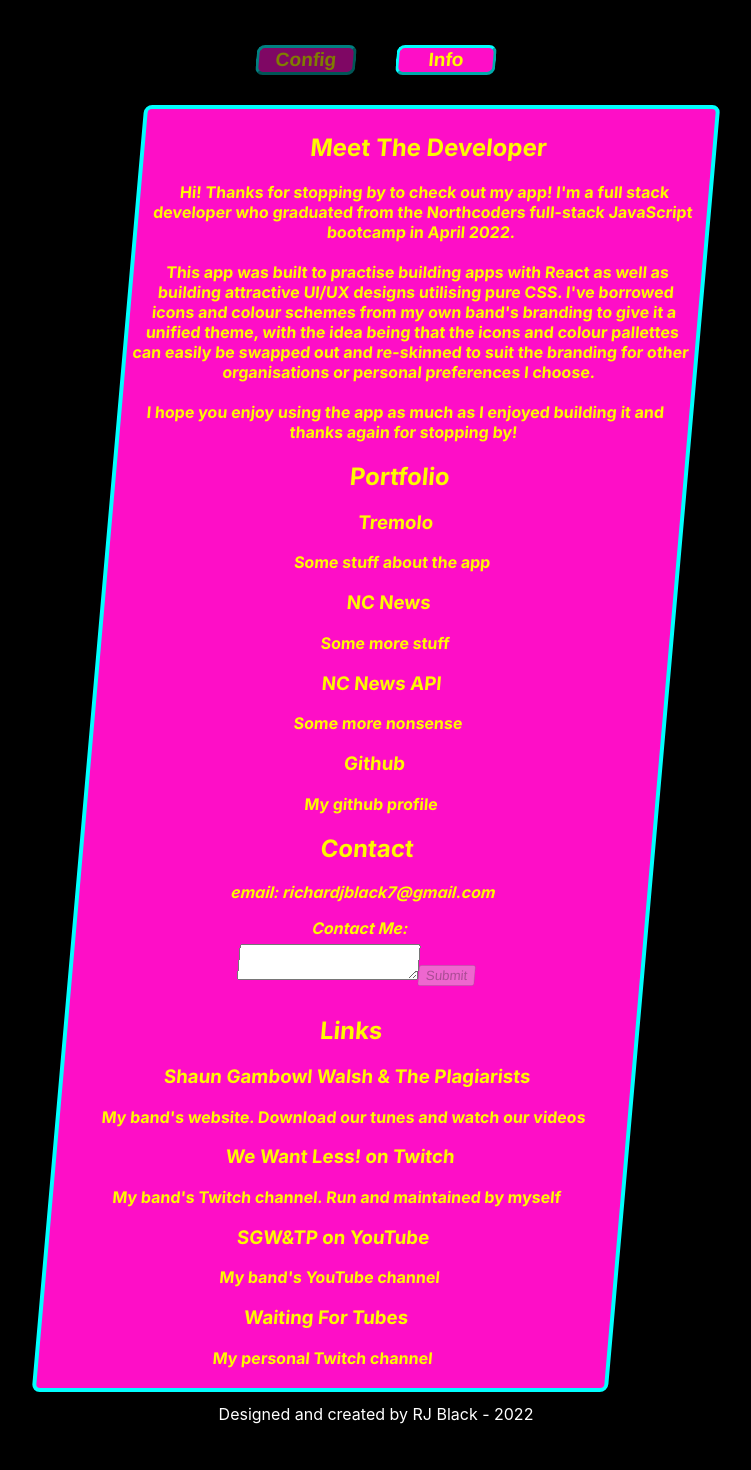
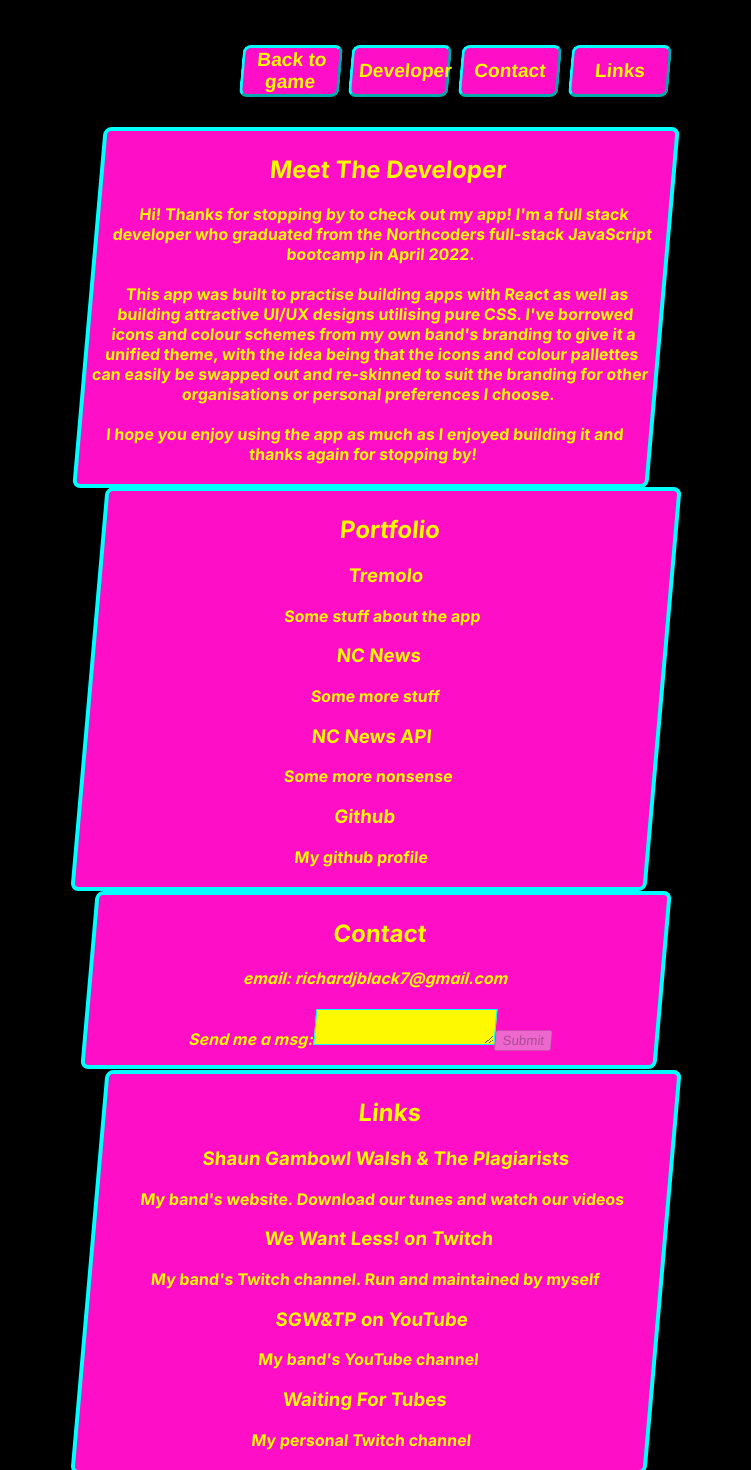
Before and after one commit to tubez7/link-four-react, a React (Create React App) app: page /info in a window 1280 px wide. Shown: the part 120-1590 px from the top of the page, without its empty margins (264-1015 px from the left). Built offline with nearby package versions, Linux system fonts and the light colour scheme.

Commit message:
update progress on info page

```diff
--- a/src/App.css
+++ b/src/App.css
@@ -14,7 +14,9 @@
 .nav-bar {
   display: flex;
   justify-content: space-around;
-  width: 280px;
+  /* width: 280px; */
+  /* max-width: 560px; */
+  max-width: 280px;
   margin: auto;
   margin-bottom: 2%;
 }
@@ -480,7 +482,7 @@ input[type="text"] {
 
 /* APP INFO CSS RULES*/
 
-.info-block {
+.info-block section {
   background-color: rgb(254, 14, 199);
   border-style: solid;
   border-color: rgb(0, 255, 255);
@@ -522,3 +524,11 @@ fieldset {
   /* REMOVES DEFAULT BORDER OF FIELDSET ELEMENT */
   border-style: none;
 }
+
+textarea {
+  background-color: rgb(254, 249, 1);
+  color: rgb(74, 2, 145);
+  font-weight: 545;
+  border-style: solid;
+  border-color: rgb(0, 255, 255);
+}
--- a/src/App.js
+++ b/src/App.js
@@ -12,15 +12,13 @@ import { PlayerContext } from "./contexts/Player";
 import Header from "./components/Header";
 import Info from "./components/Info";
 import Main from "./components/Main.jsx";
-import Nav from "./components/Nav.jsx";
 
 function App() {
-  const [newGameVisible, setNewGameVisible] = useState(true);
-  const [aboutClicked, setAboutClicked] = useState(false);
   const [player1, setPlayer1] = useState("Player 1");
   const [player2, setPlayer2] = useState("Player 2");
   const [currentPlayer, setCurrentPlayer] = useState(1);
   const [board, setBoard] = useState(startBoard);
+
   const [gameFinish, setGameFinish] = useState(false);
   const [showWinner, setShowWinner] = useState(false);
   const [draw, setDraw] = useState(false);
@@ -41,22 +39,11 @@ function App() {
         <BoardContext.Provider value={{ board, setBoard }}>
           <div className="App">
             <Header />
-            <Nav
-              newGameVisible={newGameVisible}
-              setNewGameVisible={setNewGameVisible}
-              aboutClicked={aboutClicked}
-              setAboutClicked={setAboutClicked}
-              setShowWinner={setShowWinner}
-              gameFinish={gameFinish}
-              setDraw={setDraw}
-            />
             <Routes>
               <Route
                 path="/"
                 element={
                   <Main
-                    newGameVisible={newGameVisible}
-                    setNewGameVisible={setNewGameVisible}
                     gameFinish={gameFinish}
                     setGameFinish={setGameFinish}
                     setShowWinner={setShowWinner}
--- /dev/null
+++ b/src/components/Contact.jsx
@@ -0,0 +1,17 @@
+export default function Contact() {
+  return (
+    <section className="contact-block">
+      <h2>Contact</h2>
+      <address>
+        <p>email: richardjblack7@gmail.com</p>
+        <form className="email-form">
+          <fieldset>
+            <label>Send me a msg:</label>
+            <textarea></textarea>
+            <button disabled={true}>Submit</button>
+          </fieldset>
+        </form>
+      </address>
+    </section>
+  );
+}
--- /dev/null
+++ b/src/components/Developer.jsx
@@ -0,0 +1,23 @@
+export default function Developer() {
+  return (
+    <section className="about-dev">
+      <h2>Meet The Developer</h2>
+      <p>
+        Hi! Thanks for stopping by to check out my app! I'm a full stack
+        developer who graduated from the Northcoders full-stack JavaScript
+        bootcamp in April 2022.
+        <br />
+        <br />
+        This app was built to practise building apps with React as well as
+        building attractive UI/UX designs utilising pure CSS. I've borrowed
+        icons and colour schemes from my own band's branding to give it a
+        unified theme, with the idea being that the icons and colour pallettes
+        can easily be swapped out and re-skinned to suit the branding for other
+        organisations or personal preferences I choose.
+        <br />
+        <br />I hope you enjoy using the app as much as I enjoyed building it
+        and thanks again for stopping by!
+      </p>
+    </section>
+  );
+}
--- a/src/components/Info.jsx
+++ b/src/components/Info.jsx
@@ -1,61 +1,25 @@
-export default function Info(props) {
-  console.log("props", props);
+import { useState } from "react";
+import Contact from "./Contact";
+import Developer from "./Developer";
+import Links from "./Links";
+import Nav from "./Nav";
+import Portfolio from "./Portfolio";
+
+export default function Info() {
+  const [infoNav, setInfoNav] = useState(true);
+
   return (
-    <div className="info-block">
-      <section className="about-dev">
-        <h2>Meet The Developer</h2>
-        <p>
-          Hi! Thanks for stopping by to check out my app! I'm a full stack
-          developer who graduated from the Northcoders full-stack JavaScript
-          bootcamp in April 2022.
-          <br />
-          <br />
-          This app was built to practise building apps with React as well as
-          building attractive UI/UX designs utilising pure CSS. I've borrowed
-          icons and colour schemes from my own band's branding to give it a
-          unified theme, with the idea being that the icons and colour pallettes
-          can easily be swapped out and re-skinned to suit the branding for
-          other organisations or personal preferences I choose.
-          <br />
-          <br />I hope you enjoy using the app as much as I enjoyed building it
-          and thanks again for stopping by!
-        </p>
-      </section>
-      <section className="portfolio-block">
-        <h2>Portfolio</h2>
-        <h3>Tremolo</h3>
-        <p>Some stuff about the app</p>
-        <h3>NC News</h3>
-        <p>Some more stuff</p>
-        <h3>NC News API</h3>
-        <p>Some more nonsense</p>
-        <h3>Github</h3>
-        <p>My github profile</p>
-      </section>
-      <section className="contact-block">
-        <h2>Contact</h2>
-        <address>
-          <p>email: richardjblack7@gmail.com</p>
-          <form className="email-form">
-            <fieldset>
-              <legend>Contact Me:</legend>
-              <textarea></textarea>
-              <button disabled={true}>Submit</button>
-            </fieldset>
-          </form>
-        </address>
-      </section>
-      <section className="links-block">
-        <h2>Links</h2>
-        <h3>Shaun Gambowl Walsh & The Plagiarists</h3>
-        <p>My band's website. Download our tunes and watch our videos</p>
-        <h3>We Want Less! on Twitch</h3>
-        <p>My band's Twitch channel. Run and maintained by myself</p>
-        <h3>SGW&TP on YouTube</h3>
-        <p>My band's YouTube channel</p>
-        <h3>Waiting For Tubes</h3>
-        <p>My personal Twitch channel</p>
-      </section>
-    </div>
+    <>
+      <div className="info-block">
+      <Nav
+        infoNav={infoNav}
+        setInfoNav={setInfoNav}
+      />
+        <Developer />
+        <Portfolio />
+        <Contact />
+        <Links />
+      </div>
+    </>
   );
 }
--- /dev/null
+++ b/src/components/Links.jsx
@@ -0,0 +1,15 @@
+export default function Links() {
+  return (
+    <section className="links-block">
+      <h2>Links</h2>
+      <h3>Shaun Gambowl Walsh & The Plagiarists</h3>
+      <p>My band's website. Download our tunes and watch our videos</p>
+      <h3>We Want Less! on Twitch</h3>
+      <p>My band's Twitch channel. Run and maintained by myself</p>
+      <h3>SGW&TP on YouTube</h3>
+      <p>My band's YouTube channel</p>
+      <h3>Waiting For Tubes</h3>
+      <p>My personal Twitch channel</p>
+    </section>
+  );
+}
--- a/src/components/Main.jsx
+++ b/src/components/Main.jsx
@@ -2,12 +2,11 @@ import { useState } from "react";
 
 import GameBoard from "./GameBoard";
 import GameStatsToggle from "./GameStatsToggle";
+import Nav from "./Nav";
 import NewGameForm from "./NewGameForm";
 import StatsList from "./StatsList";
 
 export default function Main({
-  newGameVisible,
-  setNewGameVisible,
   gameFinish,
   setGameFinish,
   showWinner,
@@ -28,10 +27,21 @@ export default function Main({
   setGameStart,
 }) {
   const [infoVisible, setInfoVisible] = useState(false);
+  const [newGameVisible, setNewGameVisible] = useState(true);
   const [columnFull, setColumnFull] = useState(false);
+  const [gameNav, setGameNav] = useState(true);
 
   return (
     <>
+      <Nav
+        newGameVisible={newGameVisible}
+        setNewGameVisible={setNewGameVisible}
+        gameNav={gameNav}
+        setGameNav={setGameNav}
+        setShowWinner={setShowWinner}
+        gameFinish={gameFinish}
+        setDraw={setDraw}
+      />
       <div className="game-block">
         {newGameVisible && (
           <NewGameForm
--- a/src/components/Nav.jsx
+++ b/src/components/Nav.jsx
@@ -3,11 +3,13 @@ import { useNavigate } from "react-router-dom";
 export default function Nav({
   newGameVisible,
   setNewGameVisible,
-  aboutClicked,
-  setAboutClicked,
+  gameNav,
+  setGameNav,
   setShowWinner,
   gameFinish,
   setDraw,
+  infoNav,
+  setInfoNav,
 }) {
   const navigate = useNavigate();
 
@@ -21,18 +23,19 @@ export default function Nav({
   const handleAboutClicked = (e) => {
     e.preventDefault();
     navigate("/info");
-    setAboutClicked(true);
+    setGameNav(false);
   };
 
   const handleBackClicked = (e) => {
     e.preventDefault();
     navigate(-1);
-    setAboutClicked(false);
+    setGameNav(true);
+    setInfoNav(false);
   };
 
   return (
     <nav className="nav-bar">
-      {!aboutClicked && (
+      {gameNav && (
         <>
           <button onClick={newGameForm} disabled={newGameVisible}>
             {gameFinish ? "New Game" : "Config"}
@@ -40,8 +43,13 @@ export default function Nav({
           <button onClick={handleAboutClicked}>Info</button>
         </>
       )}
-      {aboutClicked && (
-        <button onClick={handleBackClicked}>Back to game</button>
+      {infoNav && (
+        <>
+          <button onClick={handleBackClicked}>Back to game</button>
+          <button>Developer</button>
+          <button>Contact</button>
+          <button>Links</button>
+        </>
       )}
     </nav>
   );
--- /dev/null
+++ b/src/components/Portfolio.jsx
@@ -0,0 +1,15 @@
+export default function Portfolio() {
+  return (
+    <section className="portfolio-block">
+      <h2>Portfolio</h2>
+      <h3>Tremolo</h3>
+      <p>Some stuff about the app</p>
+      <h3>NC News</h3>
+      <p>Some more stuff</p>
+      <h3>NC News API</h3>
+      <p>Some more nonsense</p>
+      <h3>Github</h3>
+      <p>My github profile</p>
+    </section>
+  );
+}
```
